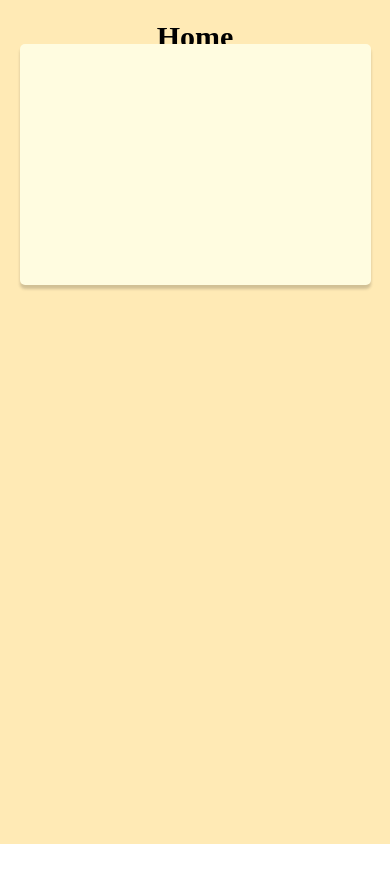
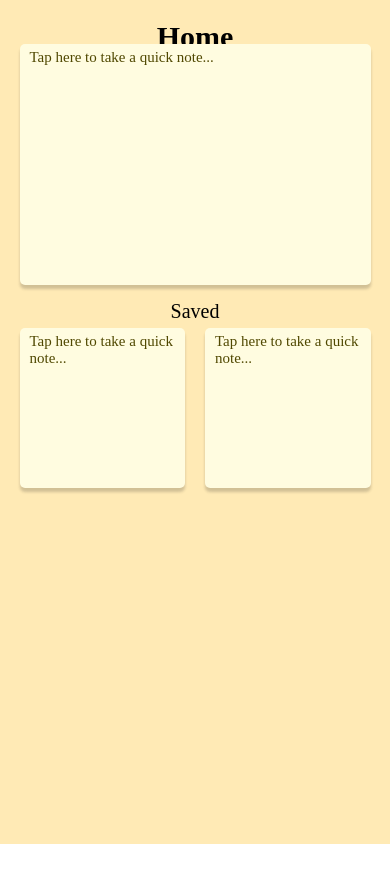
Before and after one commit to dylanmas/firenotes, a React Native app: screen /Home in a window 390 px wide. Shown: the top 882 px of the page. Built offline with nearby package versions, Linux system fonts and the light colour scheme.

Commit message:
More home screen ux layout progress

```diff
--- a/package.json
+++ b/package.json
@@ -14,7 +14,7 @@
     "base-64": "^1.0.0",
     "expo": "^42.0.5",
     "expo-status-bar": "~1.0.4",
-    "firebase": "^9.6.5",
+    "firebase": "^8.10.0",
     "i": "^0.3.7",
     "npm": "^8.4.0",
     "react": "16.13.1",
--- a/pages/Home.js
+++ b/pages/Home.js
@@ -47,7 +47,7 @@ function Home() {
       >
         <TouchableOpacity
           style={{
-            fontWeight: "600",
+            fontWeight: "200",
             color: "white",
             fontSize: 25,
             marginTop: 20,
@@ -57,9 +57,7 @@ function Home() {
             backgroundColor: "#FFFCE0",
             width: "90%",
             height: "30%",
-            textAlign: "center",
             display: "flex",
-            justifyContent: "center",
             shadowColor: "#171717",
             shadowOffset: { width: 0, height: 4 },
             shadowOpacity: 0.2,
@@ -69,17 +67,102 @@ function Home() {
           <Text
             style={{
               color: "#504801",
-              textAlign: "center",
+              textAlign: "left",
               fontFamily: "AvenirNextCondensed-Medium",
-              fontWeight: "600",
-              fontSize: 20,
+              fontSize: 15,
+              fontWeight: "300",
               marginVertical: 5,
+              margin: 10,
             }}
-          ></Text>
+          >
+            Tap here to take a quick note...
+          </Text>
         </TouchableOpacity>
-        <View
-          style={{ marginHorizontal: 10, width: "100%", height: "100%" }}
-        ></View>
+
+        <Text
+          style={{
+            fontFamily: "AvenirNextCondensed-Medium",
+            fontSize: 20,
+            fontWeight: "400",
+            width: "100%",
+            top: 5,
+            textAlign: "center",
+          }}
+        >
+          Saved
+        </Text>
+
+        <View style={{ marginHorizontal: 10, width: "100%", height: "100%", flexDirection: "row" }}>
+          <TouchableOpacity
+            style={{
+              fontWeight: "200",
+              color: "white",
+              fontSize: 25,
+              marginTop: 10,
+              fontFamily: "AvenirNextCondensed-Medium",
+              margin: 10,
+              borderRadius: 5,
+              backgroundColor: "#FFFCE0",
+              width: "42.5%",
+              marginLeft: "5%",
+              height: "20%",
+              display: "flex",
+              shadowColor: "#171717",
+              shadowOffset: { width: 0, height: 4 },
+              shadowOpacity: 0.2,
+              shadowRadius: 3,
+            }}
+          >
+            <Text
+              style={{
+                color: "#504801",
+                textAlign: "left",
+                fontFamily: "AvenirNextCondensed-Medium",
+                fontSize: 15,
+                fontWeight: "300",
+                marginVertical: 5,
+                margin: 10,
+              }}
+            >
+              Tap here to take a quick note...
+            </Text>
+          </TouchableOpacity>
+
+          <TouchableOpacity
+            style={{
+              fontWeight: "200",
+              color: "white",
+              fontSize: 25,
+              marginTop: 10,
+              fontFamily: "AvenirNextCondensed-Medium",
+              margin: 10,
+              borderRadius: 5,
+              backgroundColor: "#FFFCE0",
+              width: "42.5%",
+              marginLeft: "2.5%",
+              height: "20%",
+              display: "flex",
+              shadowColor: "#171717",
+              shadowOffset: { width: 0, height: 4 },
+              shadowOpacity: 0.2,
+              shadowRadius: 3,
+            }}
+          >
+            <Text
+              style={{
+                color: "#504801",
+                textAlign: "left",
+                fontFamily: "AvenirNextCondensed-Medium",
+                fontSize: 15,
+                fontWeight: "300",
+                marginVertical: 5,
+                margin: 10,
+              }}
+            >
+              Tap here to take a quick note...
+            </Text>
+          </TouchableOpacity>
+        </View>
       </View>
     </View>
   );
```
Also changed, not shown: 2 other files (tests, documents, lock files or other folders).
